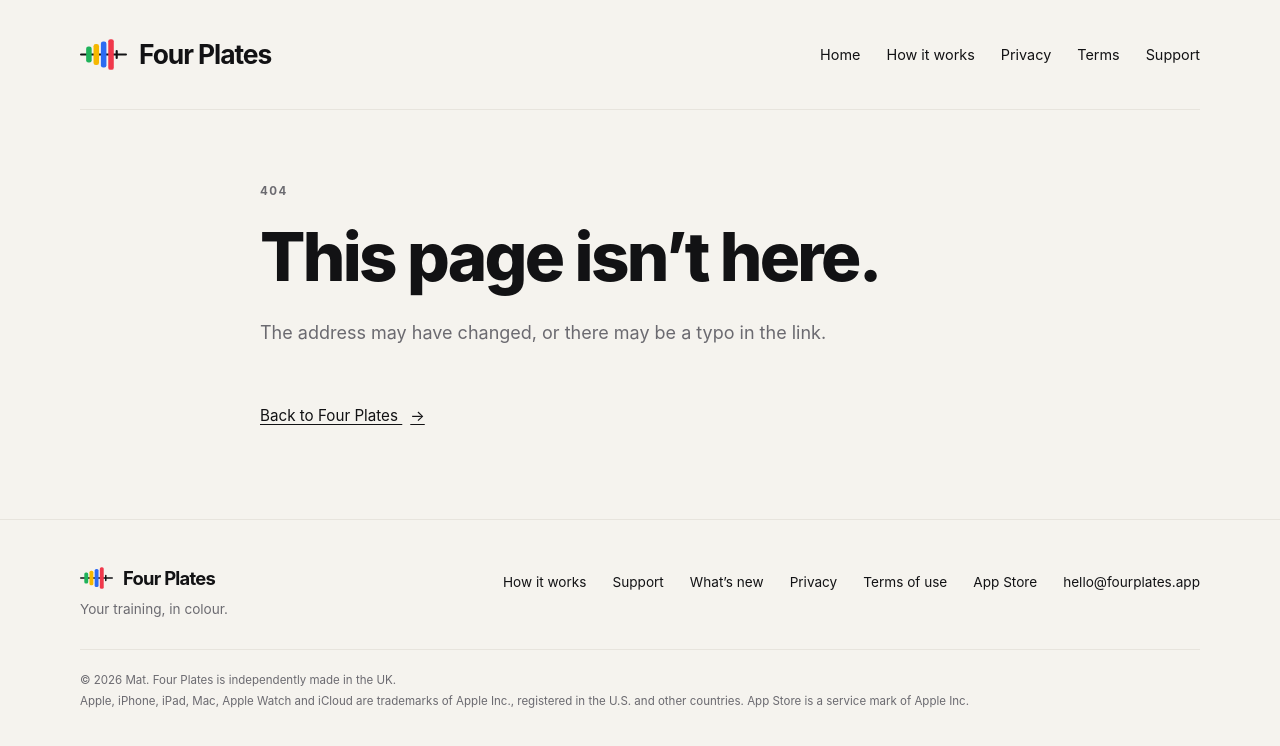
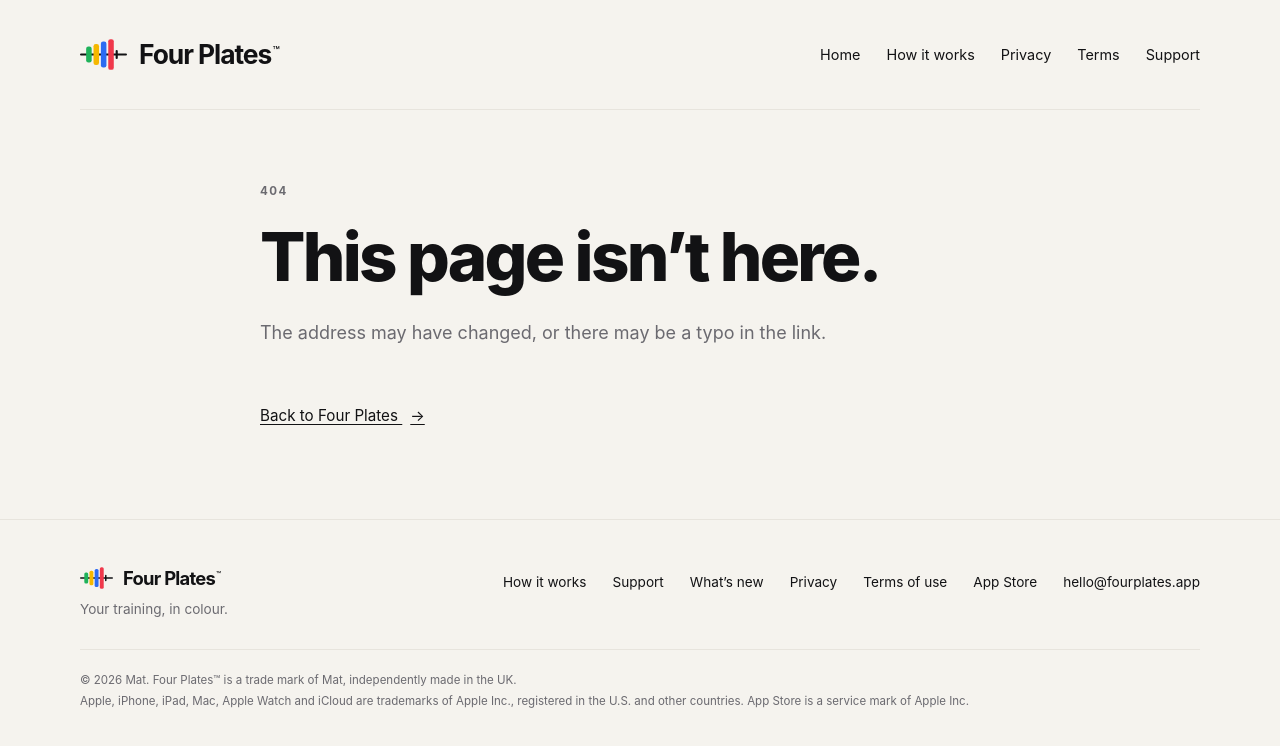
Before and after one commit to Mat-0-Py/fourplates-site, a plain HTML site: page 404.html in a window 1280 px wide. Drawn offline with Linux system fonts and the light colour scheme.

Commit message:
Trade mark: ™ on the Four Plates name in every header and footer, and a line in the credits

```diff
--- a/404.html
+++ b/404.html
@@ -27,7 +27,7 @@
           <rect class="legs" x="92" y="0" width="18" height="100" rx="7.2"/>
           <rect class="sleeve" x="116" y="35" width="7" height="30" rx="3.5"/>
         </svg>
-        <span>Four Plates</span>
+        <span>Four Plates<sup class="tm">™</sup></span>
       </a>
       <nav class="site-nav" aria-label="Main">
         <a href="/">Home</a>
@@ -58,7 +58,7 @@
             <rect class="legs" x="92" y="0" width="18" height="100" rx="7.2"/>
             <rect class="sleeve" x="116" y="35" width="7" height="30" rx="3.5"/>
           </svg>
-          <span>Four Plates</span>
+          <span>Four Plates<sup class="tm">™</sup></span>
         </a>
         <p>Your training, in colour.</p>
       </div>
@@ -72,7 +72,7 @@
         <a href="mailto:hello@fourplates.app">hello@fourplates.app</a>
       </nav>
       <div class="credits">
-        <p>© 2026 Mat. Four Plates is independently made in the UK.</p>
+        <p>© 2026 Mat. Four Plates™ is a trade mark of Mat, independently made in the UK.</p>
         <p>Apple, iPhone, iPad, Mac, Apple Watch and iCloud are trademarks of Apple Inc., registered in the U.S. and other countries. App Store is a service mark of Apple Inc.</p>
       </div>
     </div>
--- a/style.css
+++ b/style.css
@@ -219,3 +219,4 @@ figcaption { font-size: 0.82rem; line-height: 1.55; color: var(--inkSecondary);
   .screens { gap: 24px 16px; margin-bottom: 40px; }
   .screens figcaption { font-size: 0.8rem; }
 }
+.tm { font-size: 0.45em; font-weight: 500; vertical-align: super; line-height: 0; margin-left: 0.1em; }
```
Also changed, not shown: how-it-works.html (+3 -3 lines), index.html (+3 -3 lines), privacy.html (+3 -3 lines), support.html (+3 -3 lines), terms.html (+3 -3 lines), whats-new.html (+3 -3 lines).
